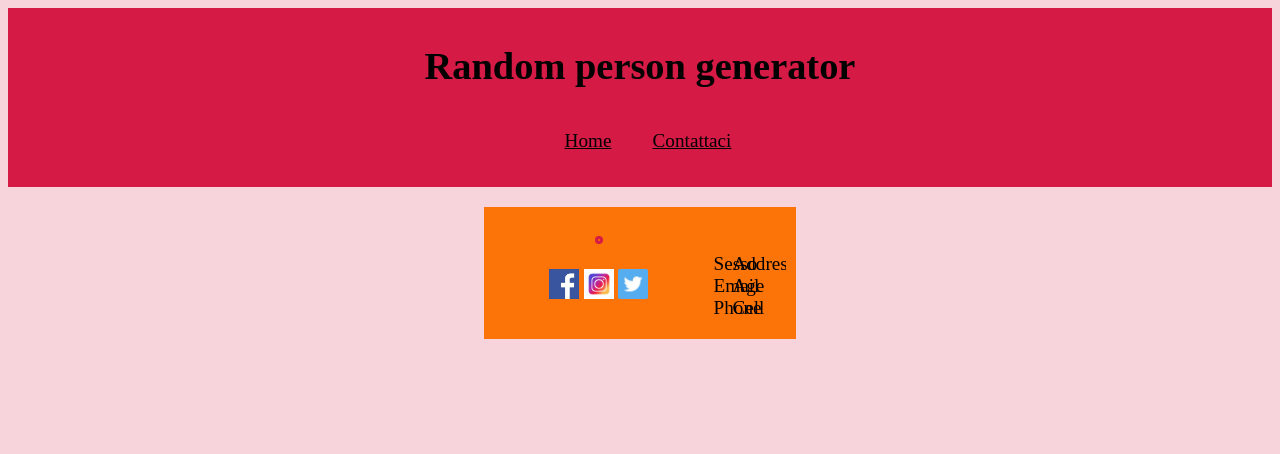
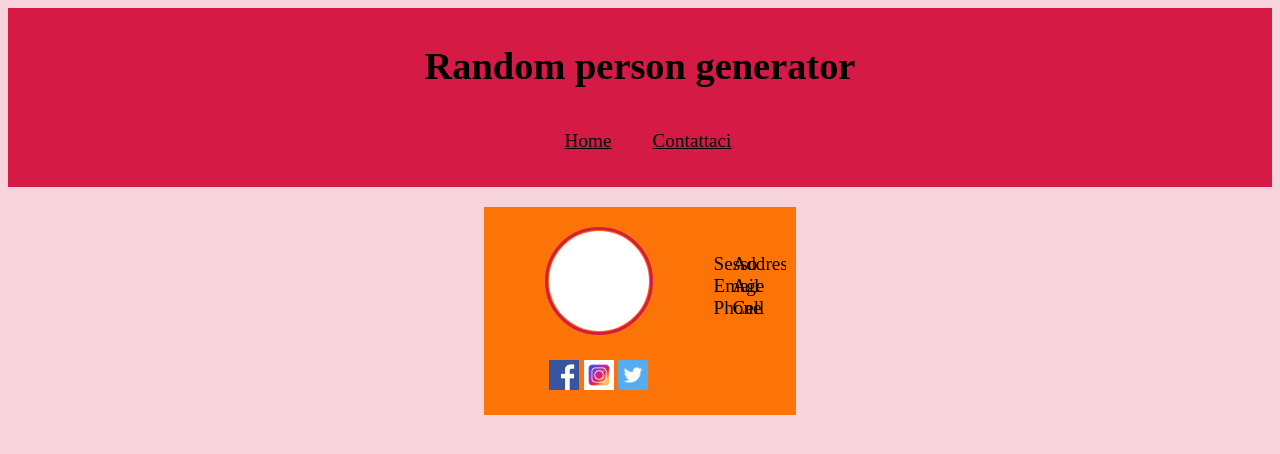
Before and after one commit to simonazzi-joss/demo01, a website: page source/html/profile.html in a window 1280 px wide. Drawn offline with nearby package versions, Linux system fonts and the light colour scheme; no server answers.

Commit message:
Pronto per il push

```diff
--- a/source/html/profile.html
+++ b/source/html/profile.html
@@ -22,7 +22,7 @@
         <div class="profile">
 
             <section class="profilePic">
-                <img id="profilePicture" src="" />
+                <img id="profilePicture" src="../img/blank.jpg" />
                 <div class="socialLinks">
                     <a href="#">
                         <img src="../img/facebook-icon.png" />
--- a/source/js/profile.js
+++ b/source/js/profile.js
@@ -7,7 +7,7 @@ function caricaPagina() {
 	$.getJSON('https://randomuser.me/api/', function(data) {
 		var persona = data.results[0];
 
-		$('#profileName').text(compactData(persona.name, ' ') );
+		$('#profileName').text( compactData(persona.name, ' ') );
 		$('#dataAddress').text( compactData(persona.location, ', ') );
 		$('#dataGender').text( persona.gender || 'ND' );
 		$('#dataEmail').text( persona.email || 'ND' );
```
